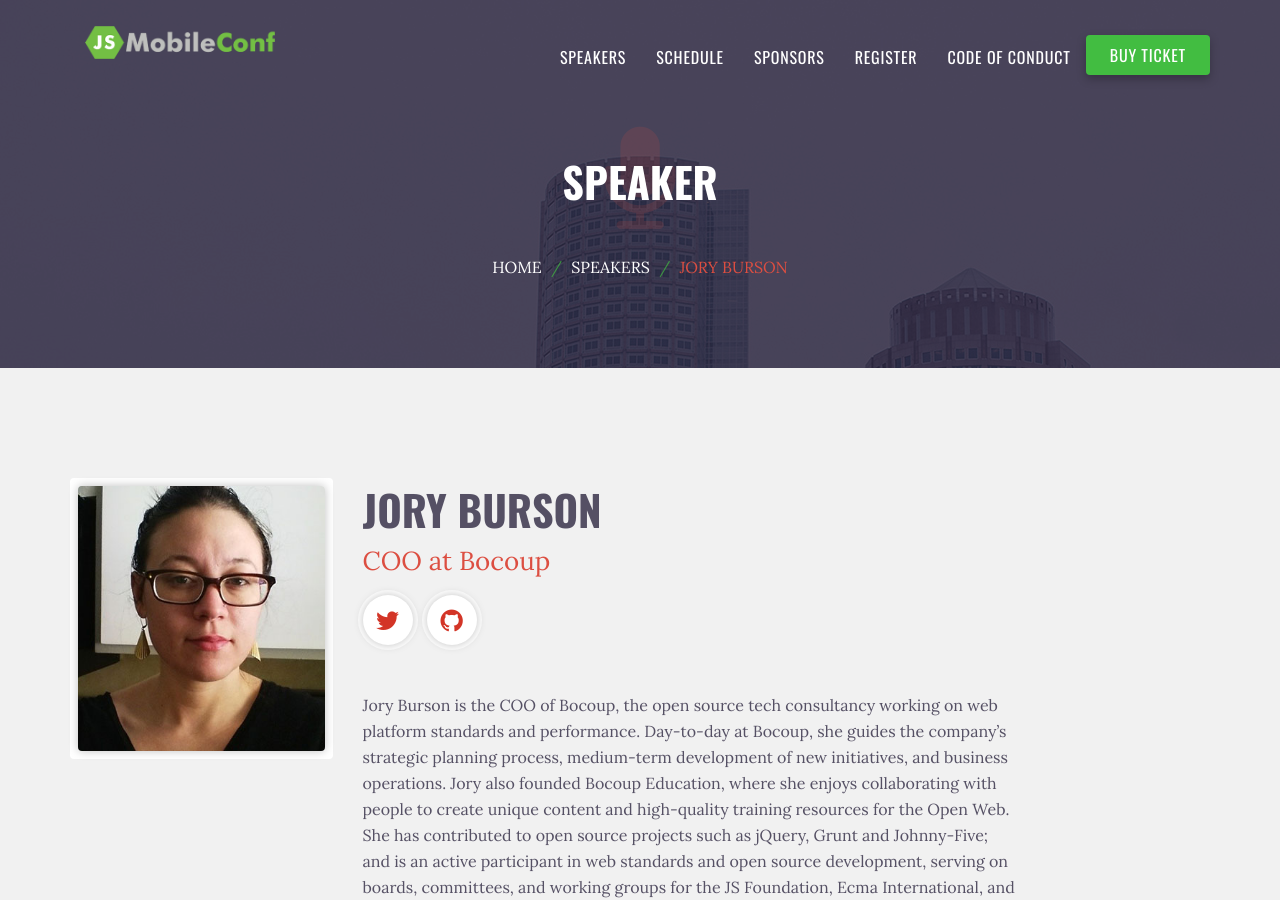
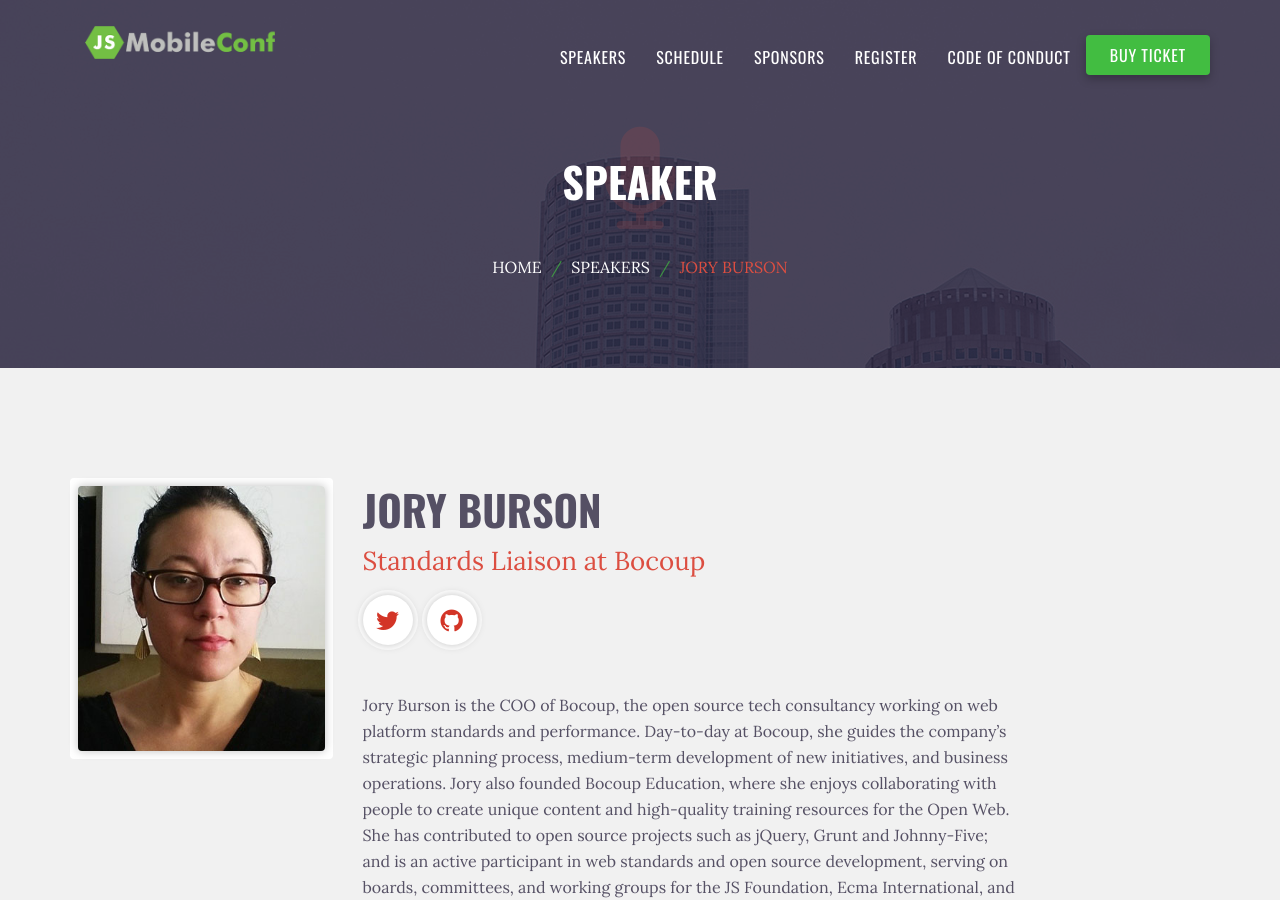
Before and after one commit to remotesynth/jsMobileConf, a Jekyll site: the page built from speakers/jory-burson.md, in a window 1280 px wide and 900 px high. Built offline with Jekyll 4.4.1, drawn with Linux system fonts in a browser that asks for light colours.

Commit message:
minor title change

```diff
--- a/speakers/jory-burson.md
+++ b/speakers/jory-burson.md
@@ -2,8 +2,8 @@
 layout: speaker
 title: Jory Burson
 last-name: Burson
-job-title: "COO at Bocoup"
-short-job-title: "COO at Bocoup"
+job-title: "Standards Liaison at Bocoup"
+short-job-title: "Standards Liaison at Bocoup"
 photo: "JoryBurson.jpeg"
 twitter: "jorydotcom"
 github: "jorydotcom"
```
